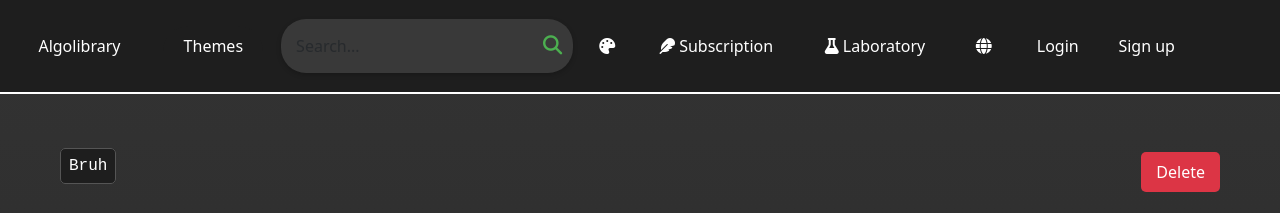
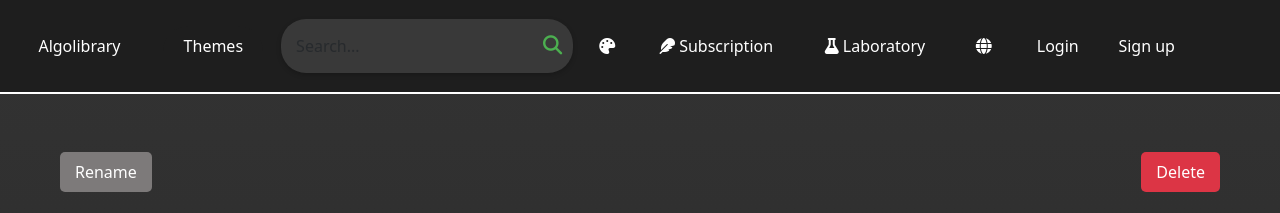
Before and after one commit to MusicW0lf/Diploma, a Django app: template AlgoLib/Laboratory/templates/laboratory/code.html in a window 1280 px wide. Shown: the top 213 px of the page. Run offline with Django 5.2, Linux system fonts and the light colour scheme; the template is opened without the code that fills it, so the values that code supplies are empty; some libraries are stand-ins or nearby versions.

Commit message:
RenameProjButton and code placeholder text fixes.

```diff
--- a/AlgoLib/AlgoLib/settings.py
+++ b/AlgoLib/AlgoLib/settings.py
@@ -78,7 +78,7 @@ WSGI_APPLICATION = 'AlgoLib.wsgi.application'
 DATABASES = {
     'default': {
         'ENGINE': 'django.db.backends.postgresql',
-        'NAME': 'postgres',
+        'NAME': 'django_db',
         'USER': 'postgres',
         'PASSWORD': 'postgres',
         'HOST': 'localhost',
--- a/AlgoLib/Laboratory/static/css/main-code.css
+++ b/AlgoLib/Laboratory/static/css/main-code.css
@@ -92,25 +92,12 @@ main {
     width: 100%;
 }
 
-.project-textarea {
-    width: 100%;
-    max-width: calc(100% - 150px);
-    padding: 8px;
-    border: 1px solid #555;
-    border-radius: 5px;
-    background-color: #1e1e1e;
-    color: #fff;
-    font-family: 'Courier New', Courier, monospace;
-    resize: none;
-    outline: none;
-    font-size: 1rem;
-}
-
 .project-delete {
     margin-left: 20px;
 }
 
-.delete-btn {
+.delete-btn, .rename-btn {
+
     background-color: #dc3545;
     color: white;
     border: none;
@@ -121,6 +108,13 @@ main {
     transition: background-color 0.3s;
 }
 
+.rename-btn {
+    background-color: #7d7a7a;
+}
+
+.rename-btn:hover {
+    background-color: #3f3f3f;
+}
 .delete-btn:hover {
     background-color: #c82333;
 }
--- a/AlgoLib/Laboratory/templates/laboratory/code.html
+++ b/AlgoLib/Laboratory/templates/laboratory/code.html
@@ -37,7 +37,7 @@
                 <!-- Контейнер для текстового поля -->
                 <div class="project-action">
                     <!-- Текстовий блок виглядає як textarea -->
-                    <span class="project-textarea" onclick="openModal()">Bruh</span>
+                    <button class="rename-btn" onclick="openModal()">Rename</button>
                 </div>
 
                 <!-- Контейнер для кнопки "Delete" -->
--- a/AlgoLib/Laboratory/views.py
+++ b/AlgoLib/Laboratory/views.py
@@ -94,7 +94,7 @@ def create_project(request):
             if not project_name or not language:
                 return JsonResponse({"error": "Project name and language are required."}, status=400)
 
-            project_code = "#write your project code here!"
+            project_code = ""
 
             # Create the project
             project = Project.objects.create(
```
